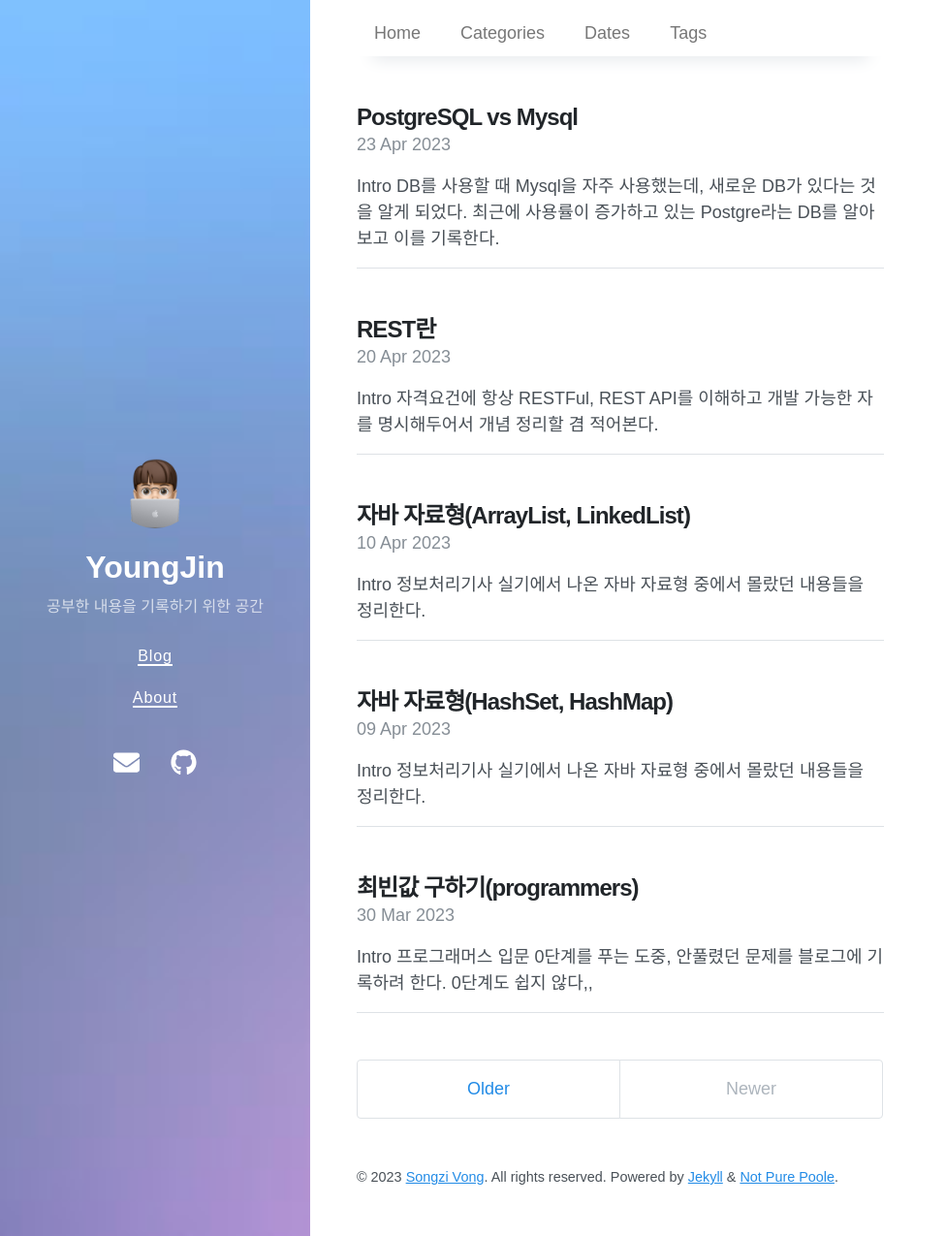
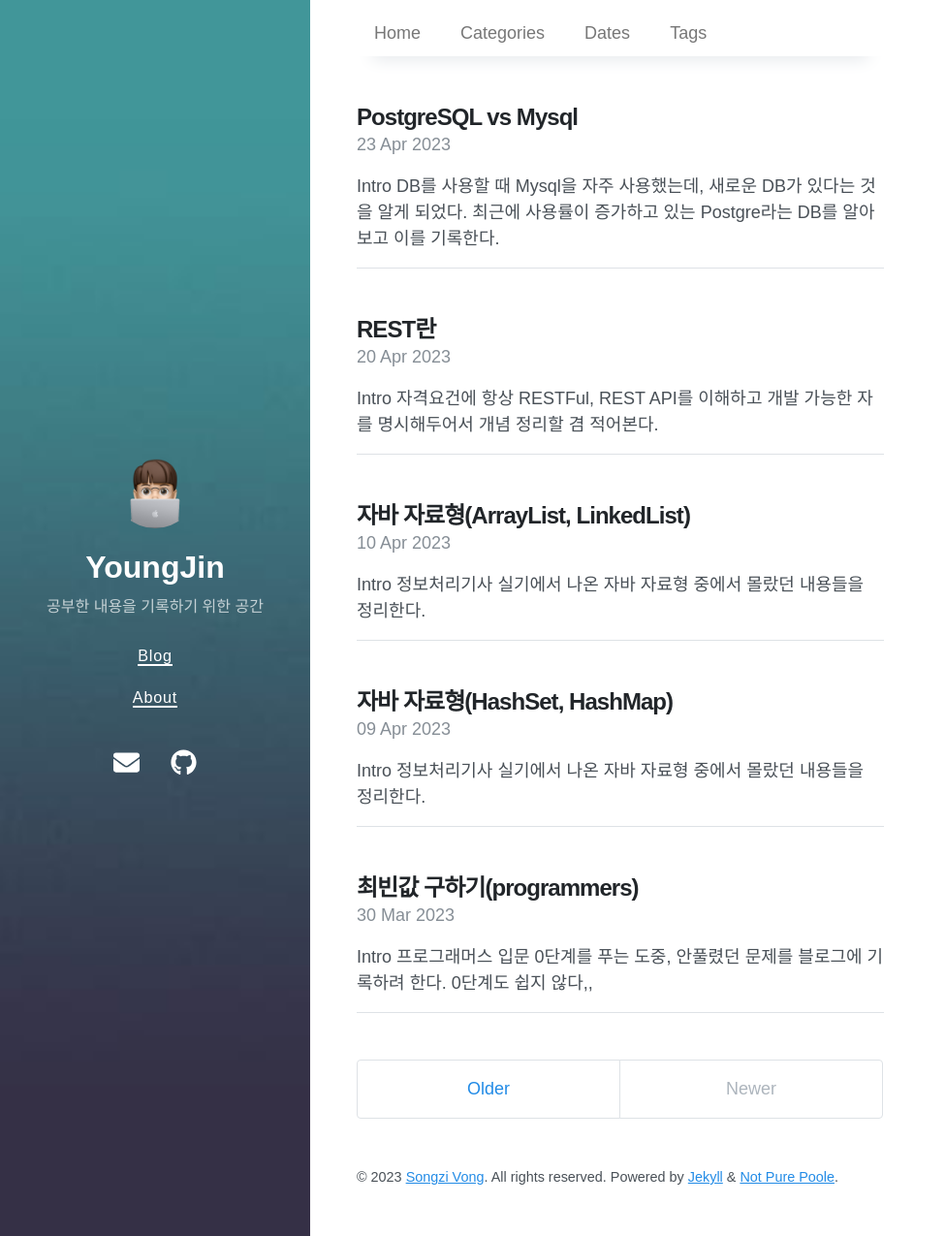
Before and after one commit to parkyoungjiin/parkyoungjiin.github.io, a Jekyll site: the page built from index.html, in a window 1280 px wide and 1275 px high. Shown: the whole window at 97% size, without its empty margins (0-975 px from the left). Built offline with Jekyll 4.4.1, drawn with Linux system fonts in a browser that asks for light colours; nearby versions of some CDN libraries; the list of posts is cut into pages by our own code.

Commit message:
배경화면 변경

```diff
--- a/_config.yml
+++ b/_config.yml
@@ -5,7 +5,7 @@ url: https://parkyoungjiin.github.io/
 avatar: /title.png
 paginate: 5
 permalink: pretty
-cover_image: /testbg.jpeg
+cover_image: /testbg2.jpeg
 
 # Gems
 plugins:
```
Also changed, not shown: testbg2.jpeg (added).
